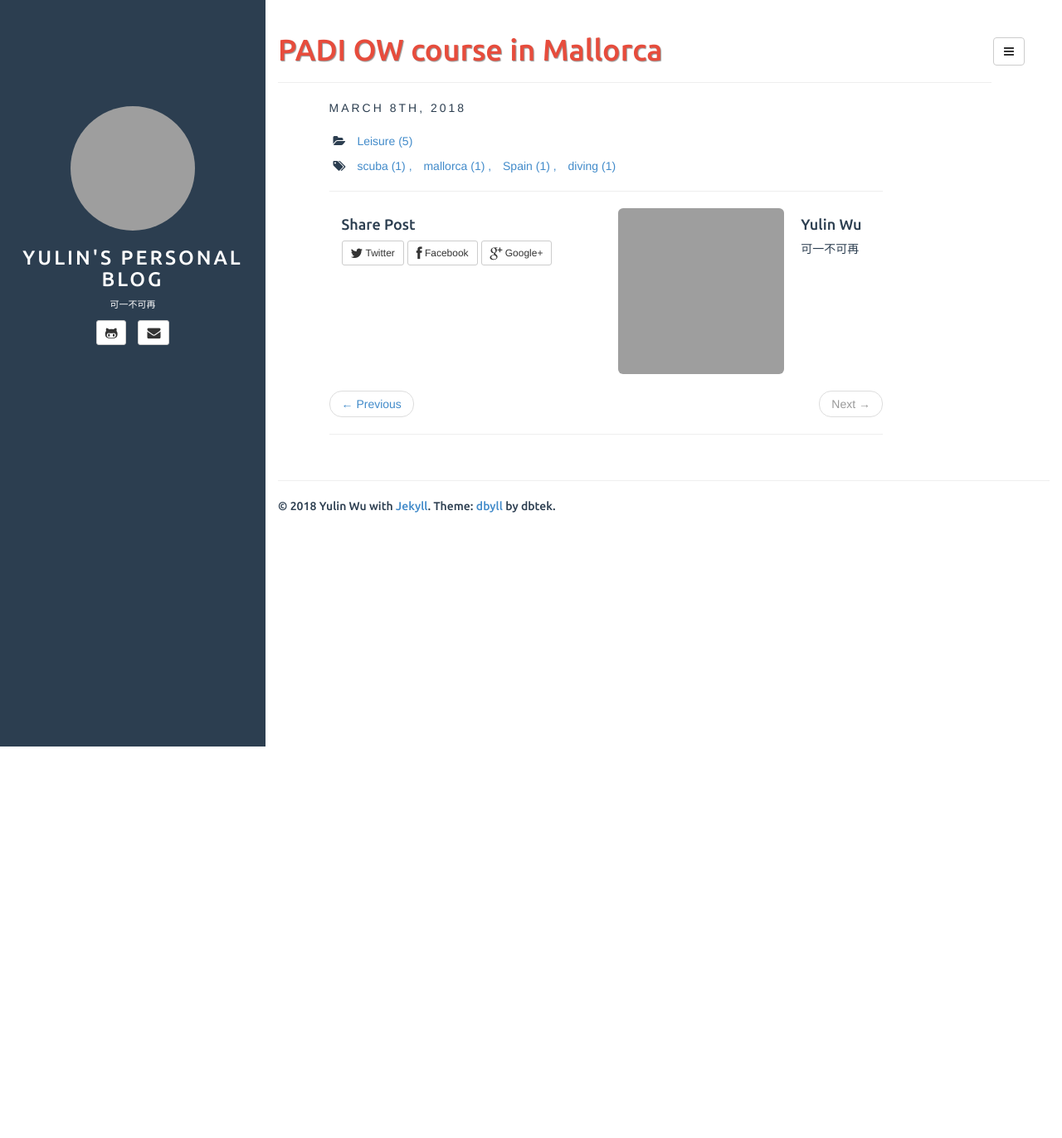
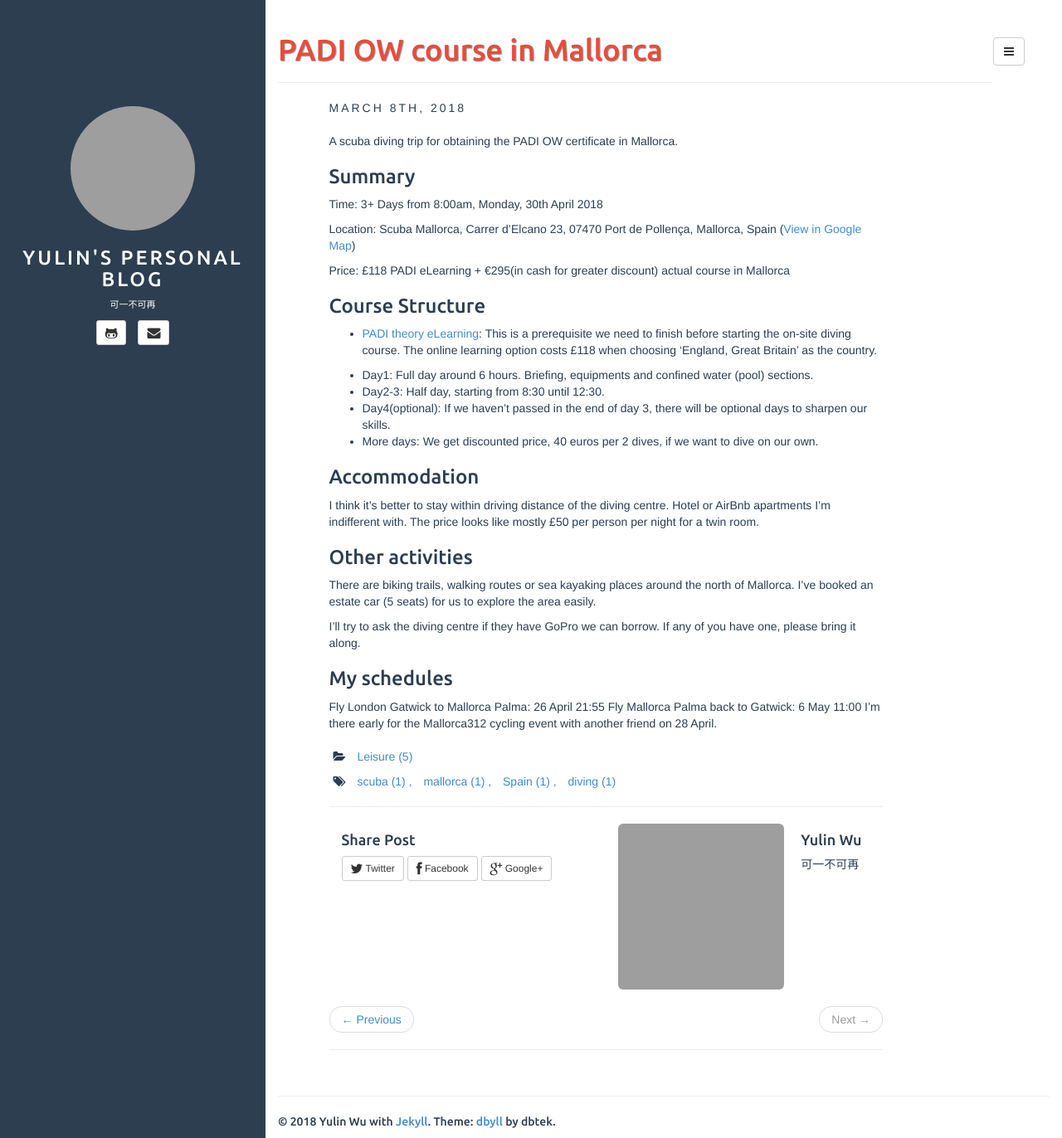
Before and after one commit to JimmyWuMadchester/JimmyWuMadchester.github.io, a Jekyll site: the page built from _posts/2018-03-08-ScubaMallorca.md, in a window 1280 px wide and 1372 px high. Shown: the whole window at 83% size. Built offline with Jekyll 4.4.1, drawn with Linux system fonts in a browser that asks for light colours; comment, search, counter and statistics services are not loaded; grey boxes are pictures that could not be loaded.

Commit message:
Update 2018-03-08-ScubaMallorca.md

```diff
--- a/_posts/2018-03-08-ScubaMallorca.md
+++ b/_posts/2018-03-08-ScubaMallorca.md
@@ -6,3 +6,40 @@ tags: [scuba, mallorca, Spain, diving]
 comments: true
 excerpt_separator: <!--more-->
 ---
+
+A scuba diving trip for obtaining the PADI OW certificate in Mallorca.
+
+<!--more-->
+
+### Summary
+
+Time: 3+ Days from 8:00am, Monday, 30th April 2018
+
+Location: Scuba Mallorca, Carrer d’Elcano 23, 07470 Port de Pollença, Mallorca, Spain ([View in Google Map](https://maps.google.com/maps?ll=39.909149,3.007624&z=11&t=m&hl=en-US&gl=US&mapclient=embed&cid=11490185346530403221))
+
+Price: £118 PADI eLearning + €295(in cash for greater discount) actual course in Mallorca
+
+### Course Structure
+
+* [PADI theory eLearning](https://apps.padi.com/scuba-diving/elearning/purchasecourse.aspx): This is a prerequisite we need to finish before starting the on-site diving course. The online learning option costs £118 when choosing 'England, Great Britain' as the country.
+
+* Day1: Full day around 6 hours. Briefing, equipments and confined water (pool) sections.
+* Day2-3: Half day, starting from 8:30 until 12:30.
+* Day4(optional): If we haven't passed in the end of day 3, there will be optional days to sharpen our skills.
+* More days: We get discounted price, 40 euros per 2 dives, if we want to dive on our own.
+
+### Accommodation
+
+I think it's better to stay within driving distance of the diving centre. Hotel or AirBnb apartments I'm indifferent with. The price looks like mostly £50 per person per night for a twin room.
+
+### Other activities
+
+There are biking trails, walking routes or sea kayaking places around the north of Mallorca. I've booked an estate car (5 seats) for us to explore the area easily.
+
+I'll try to ask the diving centre if they have GoPro we can borrow. If any of you have one, please bring it along.
+
+### My schedules
+
+Fly London Gatwick to Mallorca Palma: 26 April 21:55
+Fly Mallorca Palma back to Gatwick: 6 May 11:00
+I'm there early for the Mallorca312 cycling event with another friend on 28 April.
```
